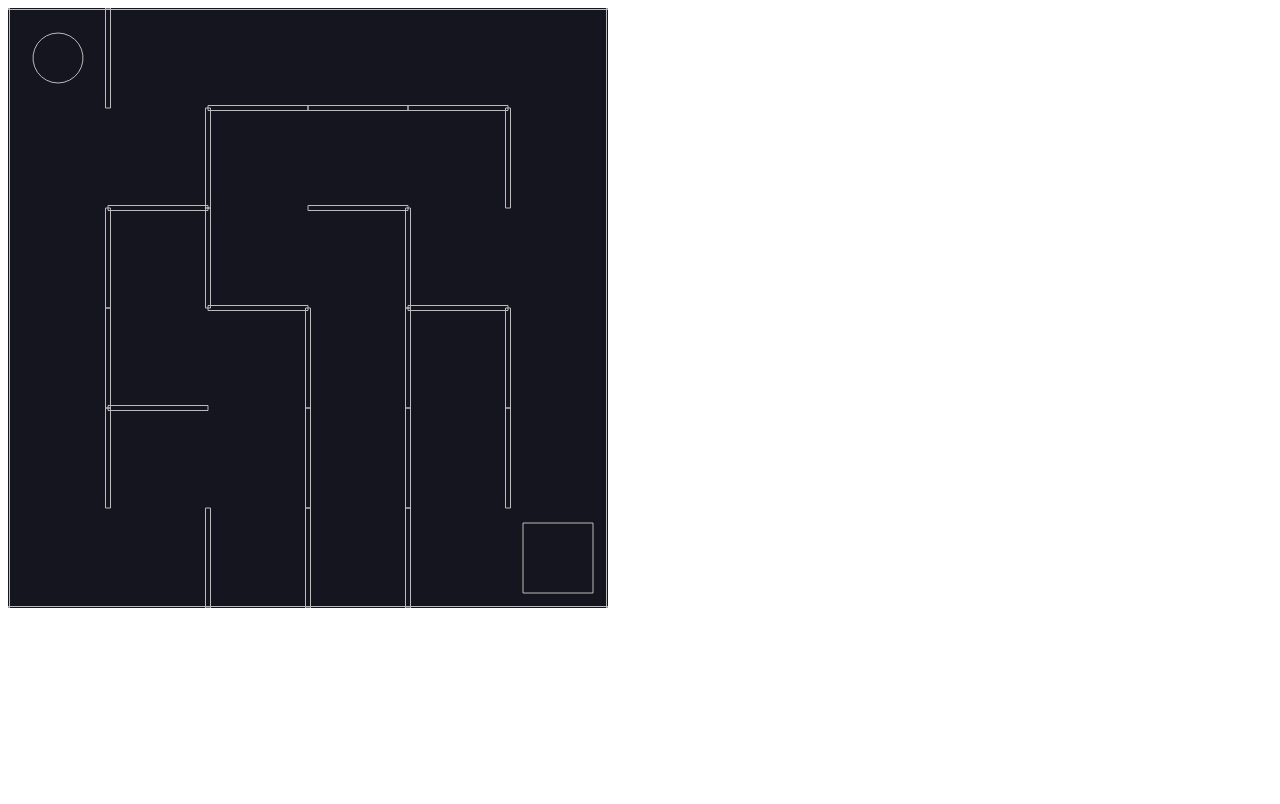
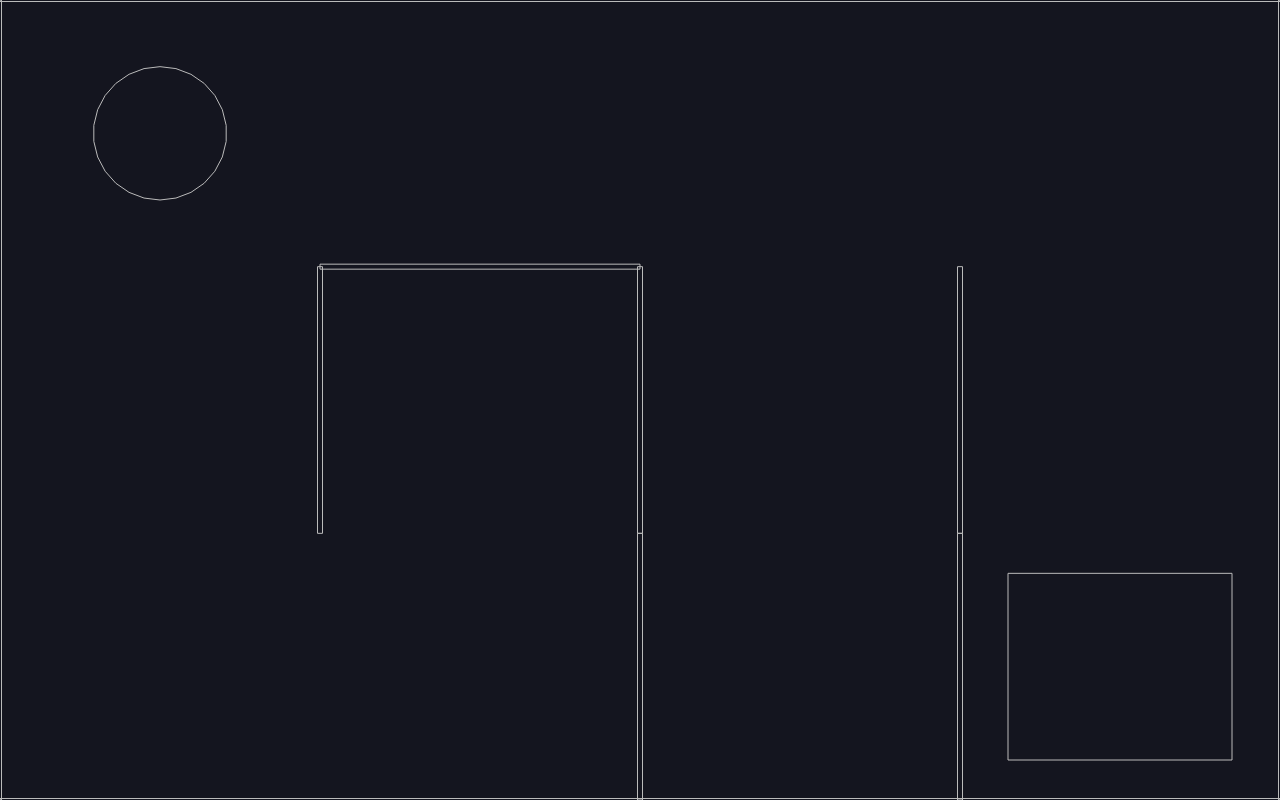
Before and after one commit to stanrocks/JS_bootcamp, a plain HTML site: page maze/index.html in a window 1280 px wide. Drawn offline with nearby package versions, Linux system fonts and the light colour scheme.

Commit message:
maze - refactoring

```diff
--- a/maze/index.html
+++ b/maze/index.html
@@ -6,6 +6,11 @@
   <meta name="viewport" content="width=device-width, initial-scale=1.0">
   <title>Maze</title>
   <script src="https://cdnjs.cloudflare.com/ajax/libs/matter-js/0.14.2/matter.min.js"></script>
+  <style>
+    body {
+      margin: 0;
+    }
+  </style>
 </head>
 
 <body>
--- a/maze/index.js
+++ b/maze/index.js
@@ -2,10 +2,13 @@
 const { Engine, Render, Runner, World, Bodies, Body, Events } = Matter;
 
 // maze generation config
-const cells = 6; // for vertical and horizontal
-const width = 600;
-const height = 600;
-const unitLength = width / cells;
+const cellsHorizontal = 4;
+const cellsVertical = 3;
+const width = window.innerWidth;
+const height = window.innerHeight;
+
+const unitLengthX = width / cellsHorizontal;
+const unitLengthY = height / cellsVertical;
 
 // create new engine
 const engine = Engine.create();
@@ -69,7 +72,7 @@
 // Create array of 3 'null' values (doesn't really matter what is there),
 // then replace each value with array of 3 'false' values.
 // First is array of rows, second - columns
-const grid = Array(cells).fill(null).map(() => Array(cells).fill(false));
+const grid = Array(cellsVertical).fill(null).map(() => Array(cellsHorizontal).fill(false));
 // console.log(grid);
 
 // 2.2. Grid borders generation - cell edges
@@ -80,13 +83,13 @@
 // _|_|_
 //  | |
 
-const verticals = Array(cells).fill(null).map(() => Array(cells - 1).fill(false));
-const horizontals = Array(cells - 1).fill(null).map(() => Array(cells).fill(false));
+const verticals = Array(cellsVertical).fill(null).map(() => Array(cellsHorizontal - 1).fill(false));
+const horizontals = Array(cellsVertical - 1).fill(null).map(() => Array(cellsHorizontal).fill(false));
 // console.log(verticals, horizontals);
 
 // 2.3 Generate starting position
-const startRow = Math.floor(Math.random() * cells);
-const startColumn = Math.floor(Math.random() * cells);
+const startRow = Math.floor(Math.random() * cellsVertical);
+const startColumn = Math.floor(Math.random() * cellsHorizontal);
 // console.log(startRow, startColumn);
 
 // 2.4. Generate paths
@@ -130,7 +133,7 @@
 			direction
 		] = neighbor;
 		// See if that neighbor is out of bounds
-		if (nextRow < 0 || nextRow >= cells || nextColumn < 0 || nextColumn >= cells) {
+		if (nextRow < 0 || nextRow >= cellsVertical || nextColumn < 0 || nextColumn >= cellsHorizontal) {
 			// move on to next neighbor
 			continue;
 		}
@@ -168,9 +171,9 @@
 		}
 		// calculate position for horizontal wall
 		const wall = Bodies.rectangle(
-			columnIndex * unitLength + unitLength / 2,
-			rowIndex * unitLength + unitLength,
-			unitLength,
+			columnIndex * unitLengthX + unitLengthX / 2,
+			rowIndex * unitLengthY + unitLengthY,
+			unitLengthX,
 			5,
 			{
 				label: 'wall',
@@ -190,10 +193,10 @@
 		}
 		// calculate position for vertical wall
 		const wall = Bodies.rectangle(
-			columnIndex * unitLength + unitLength,
-			rowIndex * unitLength + unitLength / 2,
+			columnIndex * unitLengthX + unitLengthX,
+			rowIndex * unitLengthY + unitLengthY / 2,
 			5,
-			unitLength,
+			unitLengthY,
 			{
 				label: 'wall',
 				isStatic: true
@@ -205,14 +208,15 @@
 });
 
 // 3.1. Draw goal
-const goal = Bodies.rectangle(width - unitLength / 2, height - unitLength / 2, unitLength * 0.7, unitLength * 0.7, {
+const goal = Bodies.rectangle(width - unitLengthX / 2, height - unitLengthY / 2, unitLengthX * 0.7, unitLengthY * 0.7, {
 	label: 'goal',
 	isStatic: true
 });
 World.add(world, goal);
 
 // 3.2. Draw ball (player avatar)
-const ball = Bodies.circle(unitLength / 2, unitLength / 2, unitLength / 4, {
+const ballRadius = Math.min(unitLengthX, unitLengthY) / 4;
+const ball = Bodies.circle(unitLengthX / 2, unitLengthY / 2, ballRadius, {
 	label: 'ball'
 });
 World.add(world, ball);
```
